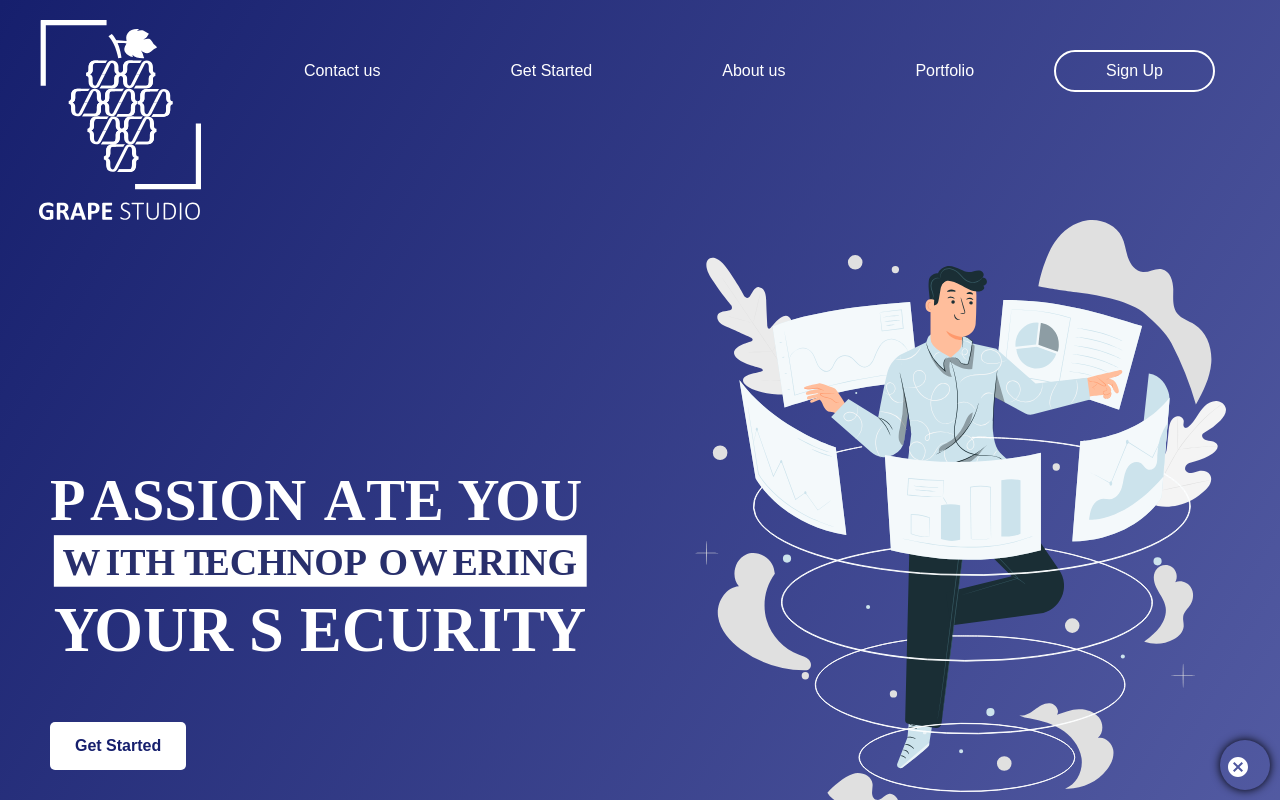
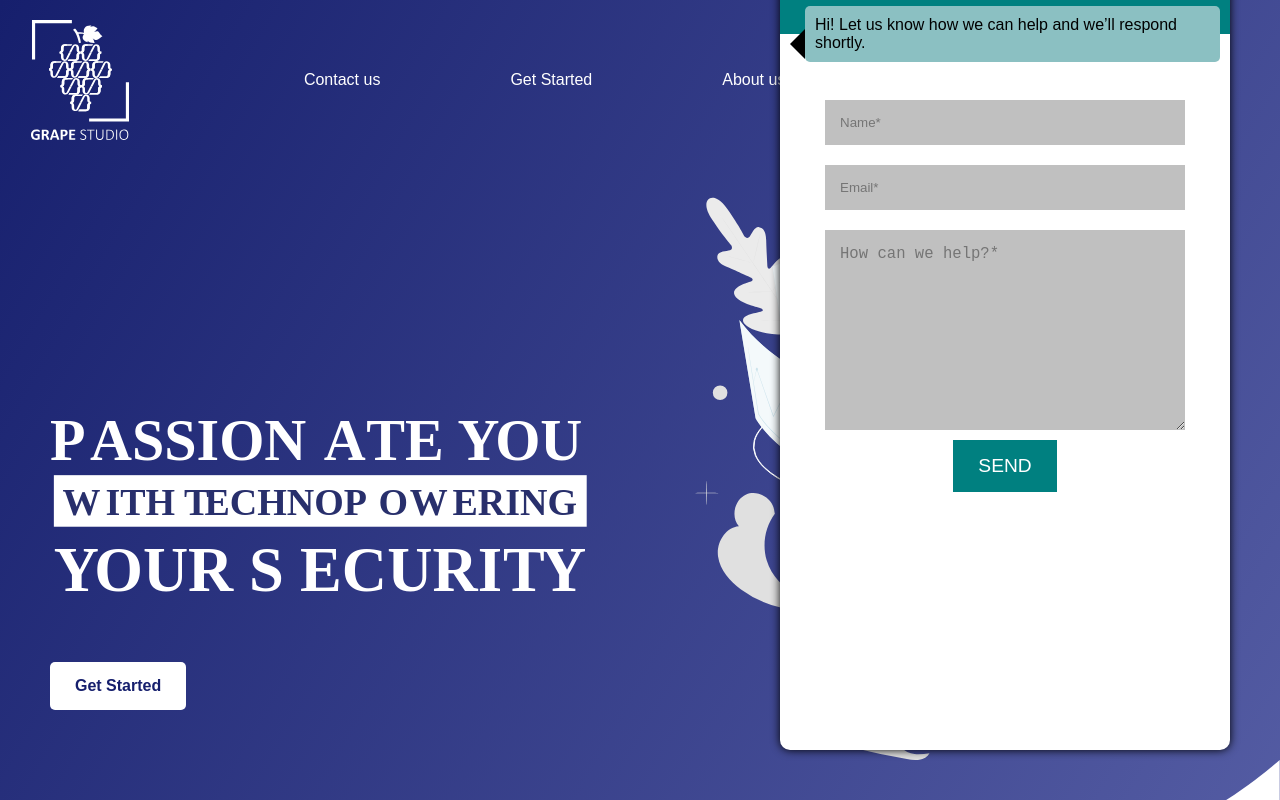
Before and after one commit to IronHeartDan/grapestudio, a React (Create React App) app: page / in a window 1280 px wide. Both pictures are taken after a click on the button 1245 px from the left and 765 px from the top of the page. Built offline with nearby package versions, Linux system fonts and the light colour scheme.

Commit message:
Contact us init commit

```diff
--- a/src/App.css
+++ b/src/App.css
@@ -85,8 +85,9 @@
   right: 0;
   margin: 10px;
   box-shadow: 0 0 10px black;
-  backdrop-filter: blur(100px);
+  backdrop-filter: blur(5px);
   display: flex;
+  flex-direction: column;
   justify-content: center;
   align-items: center;
   overflow: hidden;
@@ -100,11 +101,95 @@
 }
 
 .expandContactUs {
-  overflow: visible !important;
-  width: "450px" !important;
-  height: "800px" !important;
-  border-radius: "10px" !important;
-  margin: "50px" !important;
+  background-color: white !important;
+  align-items: unset !important;
+  justify-content: unset !important;
+  overflow: auto !important;
+  width: 450px !important;
+  height: 800px !important;
+  border-radius: 10px !important;
+  margin: 50px !important;
+  mix-blend-mode: unset !important;
+}
+
+.expandContactUs > .contactUsHeader {
+  padding-bottom: 40px;
+  background-color: teal;
+  color: white;
+  display: flex;
+  align-items: center;
+  justify-content: space-between;
+}
+
+.expandContactUs > .contactUsHeader > h1 {
+  user-select: none;
+  padding: 10px;
+  font-size: large;
+  margin-left: 35px;
+  font-weight: unset;
+  text-align: center;
+  flex: 1;
+}
+.expandContactUs > .contactUsHeader > button {
+  padding: 10px;
+  min-width: unset;
+  color: white;
+}
+
+.expandContactUs > .contactUsInfo {
+  user-select: none;
+  background-color: rgb(139, 192, 194);
+  transform: translateY(-50%);
+  margin: 0% 10px 0 25px;
+  border-radius: 5px;
+  padding: 10px;
+}
+.expandContactUs > .contactUsInfo::after {
+  content: "";
+  position: absolute;
+  left: 0;
+  top: 50%;
+  width: 0;
+  height: 0;
+  border: 15px solid transparent;
+  border-right-color: black;
+  border-left: 0;
+  margin-top: -5px;
+  margin-left: -15px;
+}
+
+.expandContactUs > form {
+  display: flex;
+  flex-direction: column;
+  align-items: center;
+}
+.expandContactUs > form > input {
+  width: 80%;
+  margin: 10px;
+  background-color: silver;
+  border: none;
+  outline-color: black;
+  padding: 15px;
+}
+.expandContactUs > form > textarea {
+  min-width: 80%;
+  max-width: 80%;
+  min-height: 200px;
+  resize: vertical;
+  margin: 10px;
+  background-color: silver;
+  border: none;
+  outline-color: black;
+  padding: 15px;
+  font-size: larger;
+}
+
+.expandContactUs > form > button {
+  border: none;
+  background-color: teal;
+  color: white;
+  font-size: larger;
+  padding: 15px 25px;
 }
 
 .scrollToTop {
@@ -116,7 +201,7 @@
   margin: 10px;
   border-radius: 50%;
   box-shadow: 0 0 10px black;
-  backdrop-filter: blur(10px);
+  backdrop-filter: blur(5px);
   display: flex;
   justify-content: center;
   align-items: center;
@@ -150,16 +235,19 @@ section {
 
 .s_main > header {
   position: relative;
+  display: flex;
+  align-items: center;
+  justify-content: space-between;
   /* background-color: lightgreen; */
   width: 100%;
-  height: 13.75em;
+  /* height: 13.75em; */
 }
 
 .s_main > header > img {
   margin: 1.25em;
-  position: absolute;
-  width: 12.5em;
-  height: 12.5em;
+  /* position: absolute; */
+  width: 120px;
+  height: 120px;
   object-fit: contain;
   cursor: pointer;
   transition: all ease 250ms;
@@ -167,7 +255,6 @@ section {
 
 .s_main > header > .menu {
   display: none;
-  float: right;
   transition: all ease 250ms;
   z-index: 1000;
 }
@@ -179,9 +266,9 @@ section {
 }
 
 .s_main > header > nav {
-  position: absolute;
+  /* position: absolute;
   top: 0;
-  right: 0;
+  right: 0; */
   display: flex;
   justify-content: center;
   align-items: center;
@@ -294,14 +381,13 @@ section {
   padding: 1em;
 }
 
+.s_offer > .offer_anim_card > img {
+  width: 100%;
+}
+
 .s_offer > .offer_anim_card > h1 {
   width: 100%;
   height: 100%;
-  background-color: rebeccapurple;
-  display: flex;
-  align-items: center;
-  justify-content: center;
-  border-radius: 20px;
 }
 
 .s_offer > .offer_anim_card:nth-of-type(2) {
@@ -333,7 +419,7 @@ section {
   visibility: hidden;
 } */
 
-.s_offer > .offer_anim_card:nth-of-type(2) > h1 {
+/* .s_offer > .offer_anim_card:nth-of-type(2) > h1 {
   background: linear-gradient(90deg, lightgreen, orange);
 }
 
@@ -350,7 +436,7 @@ section {
 
 .s_offer > .offer_anim_card:nth-of-type(6) > h1 {
   background-color: rebeccapurple;
-}
+} */
 
 /* Offer Anim */
 
@@ -487,6 +573,7 @@ footer > p {
   left: 0;
   color: white;
   margin: 10px;
+  text-align: center;
 }
 
 /* footer end*/
@@ -496,10 +583,11 @@ footer > p {
 @media (max-width: 1200px) {
   /* s_main */
   .s_main > header {
-    height: calc(100px + 0.5em);
+    height: calc(100px + 2em);
+    align-items: unset;
   }
   .s_main > header > img {
-    margin: 0.5em;
+    margin: 1em;
     width: 100px;
     height: 100px;
   }
@@ -589,12 +677,21 @@ footer > p {
 /* Mobile */
 
 @media (max-width: 800px) {
+  .expandContactUs {
+    overflow: visible !important;
+    width: 100vw !important;
+    height: 100vh !important;
+    border-radius: unset !important;
+    margin: unset !important;
+    z-index: 1001;
+  }
+
   /* .s_main */
   .s_main > header {
-    height: calc(60px + 0.5em);
+    height: calc(60px + 2em);
   }
   .s_main > header > img {
-    margin: 0.5em;
+    margin: 1em;
     width: 60px;
     height: 60px;
   }
--- a/src/App.js
+++ b/src/App.js
@@ -4,17 +4,17 @@ import asset_one from "./asset_one.svg";
 import Wave from "./wave.svg";
 import mWave from "./mWave.svg";
 import slogan from "./Slogan.svg";
+import card_asset from "./card_asset.svg";
 import MenuIcon from "@material-ui/icons/Menu";
 import { Button } from "@material-ui/core";
 import ArrowUpwardIcon from "@material-ui/icons/ArrowUpward";
 import ExpandMoreIcon from "@material-ui/icons/ExpandMore";
 import ChatBubbleIcon from "@material-ui/icons/ChatBubble";
 import CancelIcon from "@material-ui/icons/Cancel";
-import { useEffect, useState } from "react";
+import { useState } from "react";
 
 function App() {
   const [scrollTopState, setScrollTop] = useState(false);
-  const [offersState, setOffer] = useState(0);
   const [scoutState, setScoute] = useState(0);
   const [cFromState, setcFrom] = useState(false);
   const [mMenu, setmMenu] = useState(false);
@@ -104,7 +104,11 @@ function App() {
   // });
 
   return (
-    <div className="app" onScroll={onScroll}>
+    <div
+      className="app"
+      onScroll={onScroll}
+      style={{ overflow: mMenu ? "hidden" : "auto" }}
+    >
       {/* Contact us */}
       <div
         className={cFromState ? "contactUs expandContactUs" : "contactUs"}
@@ -112,19 +116,49 @@ function App() {
           transform: scrollTopState ? "translateY(-70px)" : "translateY(0px)",
         }}
       >
-        <Button
-          style={{
-            position: cFromState ? "absolute" : "unset",
-            top: cFromState ? "0" : "unset",
-            right: cFromState ? "0" : "unset",
-            color: cFromState ? "white" : "unset",
-          }}
-          onClick={() => {
-            cFromState ? setcFrom(false) : setcFrom(true);
-          }}
-        >
-          {cFromState ? <CancelIcon /> : <ChatBubbleIcon />}
-        </Button>
+        {cFromState ? (
+          <>
+            <div className="contactUsHeader">
+              <h1>Grape Studio Enterprise</h1>
+              <Button
+                onClick={() => {
+                  setcFrom(false);
+                }}
+              >
+                <CancelIcon />
+              </Button>
+            </div>
+
+            <p className="contactUsInfo">
+              Hi! Let us know how we can help and we’ll respond shortly.
+            </p>
+            <form action="/">
+              <input type="text" name="name" id="name" placeholder="Name*" />
+              <input
+                type="email"
+                name="email"
+                id="email"
+                placeholder="Email*"
+              />
+              <textarea
+                name="detail"
+                id="detail"
+                placeholder="How can we help?*"
+              ></textarea>
+              <button type="submit">SEND</button>
+            </form>
+          </>
+        ) : (
+          <>
+            <Button
+              onClick={() => {
+                setcFrom(true);
+              }}
+            >
+              <ChatBubbleIcon />
+            </Button>
+          </>
+        )}
       </div>
 
       {/* Contact us */}
@@ -199,6 +233,7 @@ function App() {
 
       <section className="s_offer">
         <div className="offer_anim_card" id="0">
+          <img src={card_asset} alt="card" />
           <h1>One</h1>
         </div>
         <div className="offer_anim_card" id="1">
```
Also changed, not shown: src/card_asset.svg (added).
